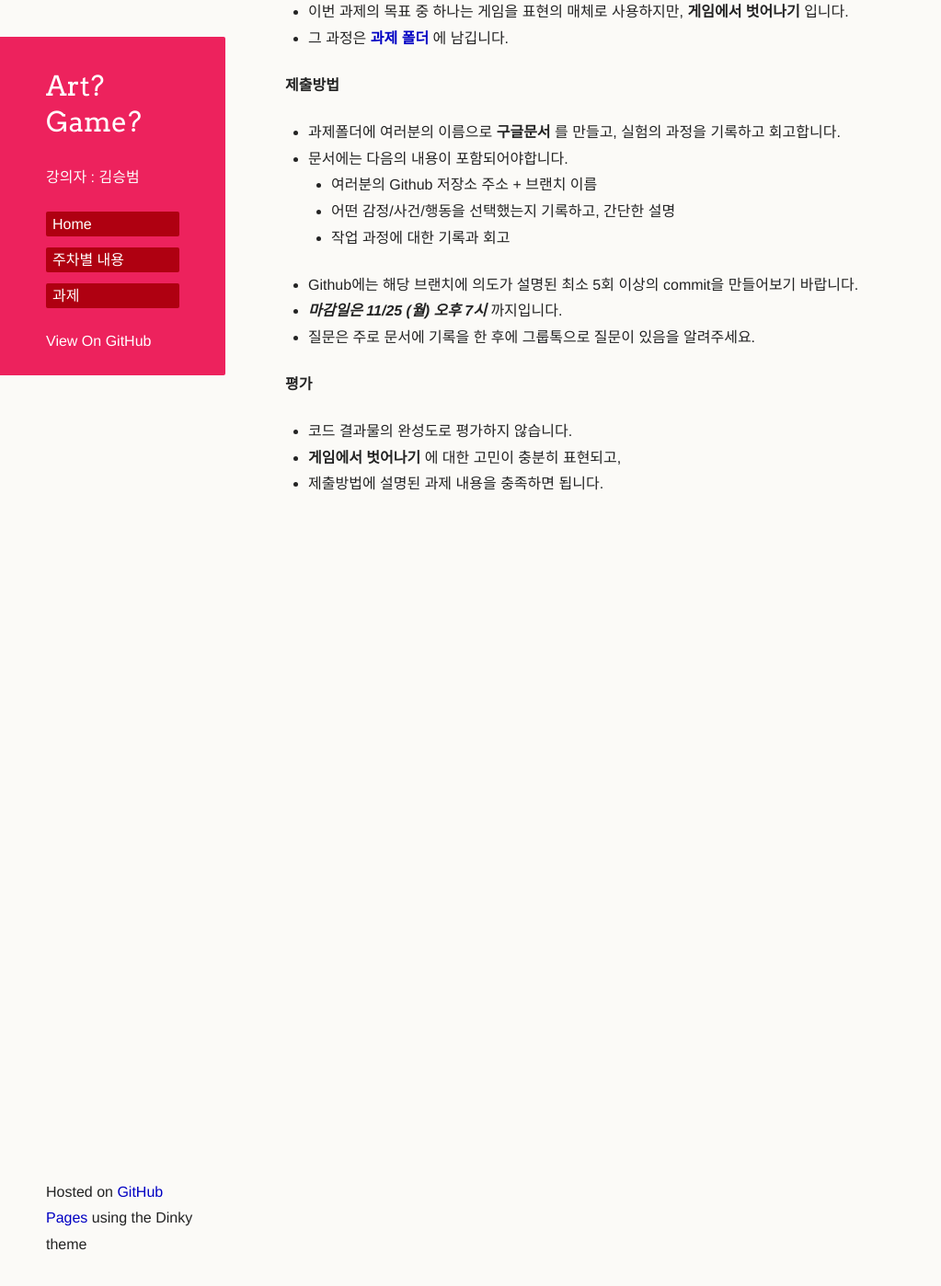
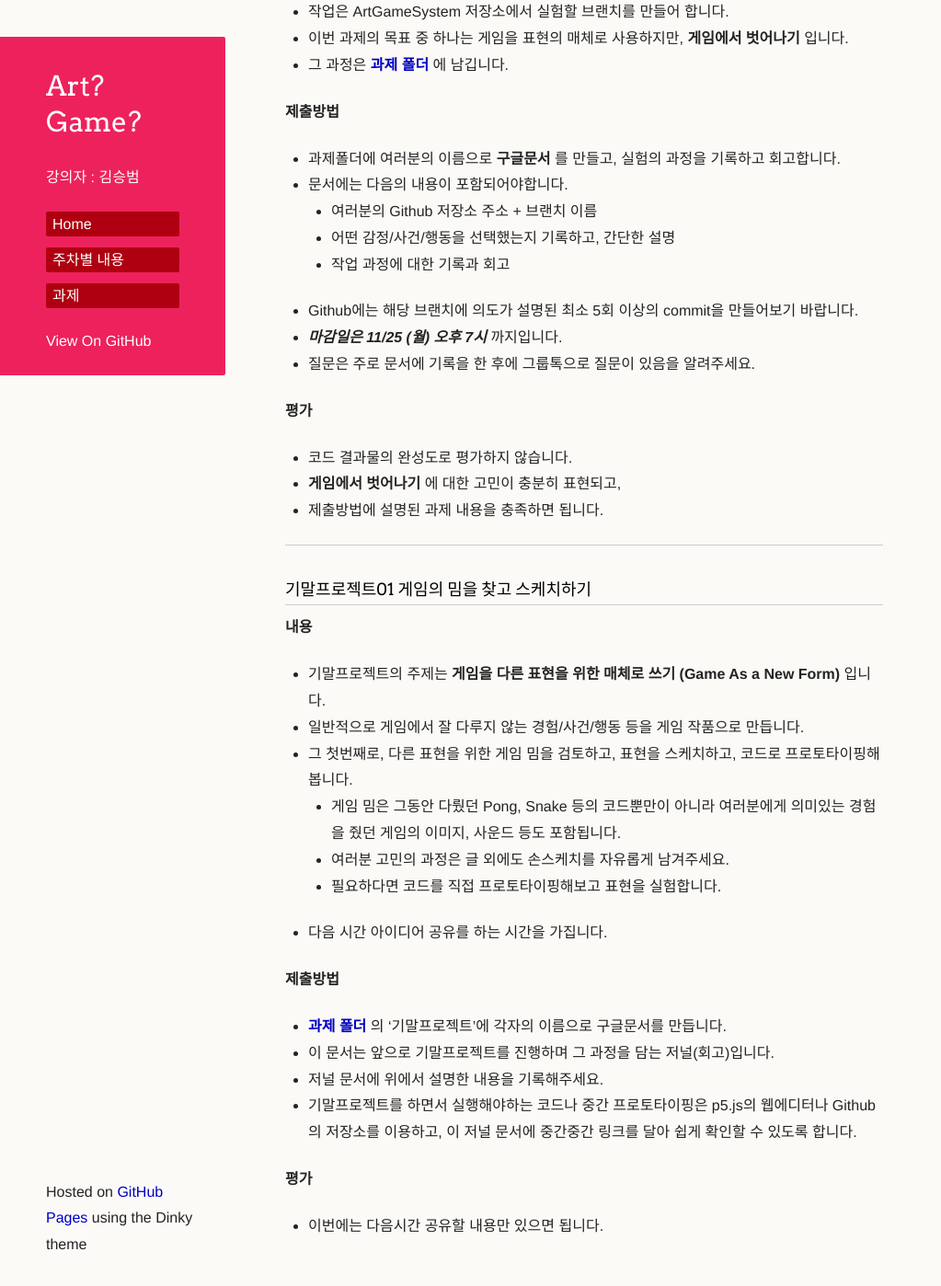
Before and after one commit to picxenk/SIA2019ArtGame, a Jekyll site: the page built from homework.md, in a window 1280 px wide and 1400 px high, scrolled down 7139 px. Shown: the whole window at 92% size, without its empty margins (0-1023 px from the left). Built offline with Jekyll 4.4.1, drawn with Linux system fonts in a browser that asks for light colours; our own code applies the rules of GitHub Pages for plain Markdown files; a script that is not in the unit is left out; the repository's description, which GitHub fills in, is left out; some of the changed text lies outside the part shown.

Commit message:
Update homework.md

```diff
--- a/homework.md
+++ b/homework.md
@@ -193,3 +193,24 @@
  * 코드 결과물의 완성도로 평가하지 않습니다.
  * **게임에서 벗어나기** 에 대한 고민이 충분히 표현되고,
  * 제출방법에 설명된 과제 내용을 충족하면 됩니다.
+
+-----
+
+### 기말프로젝트01 게임의 밈을 찾고 스케치하기
+**내용**
+ * 기말프로젝트의 주제는 **게임을 다른 표현을 위한 매체로 쓰기 (Game As a New Form)** 입니다.
+ * 일반적으로 게임에서 잘 다루지 않는 경험/사건/행동 등을 게임 작품으로 만듭니다.
+ * 그 첫번째로, 다른 표현을 위한 게임 밈을 검토하고, 표현을 스케치하고, 코드로 프로토타이핑해봅니다.
+   * 게임 밈은 그동안 다뤘던 Pong, Snake 등의 코드뿐만이 아니라 여러분에게 의미있는 경험을 줬던 게임의 이미지, 사운드 등도 포함됩니다.
+   * 여러분 고민의 과정은 글 외에도 손스케치를 자유롭게 남겨주세요.
+   * 필요하다면 코드를 직접 프로토타이핑해보고 표현을 실험합니다.
+ * 다음 시간 아이디어 공유를 하는 시간을 가집니다.
+
+**제출방법**
+ * **[과제 폴더](https://drive.google.com/drive/folders/1mpnglmL9HTCzJWQABKuO6EpvBTRtCqk2)** 의 '기말프로젝트'에 각자의 이름으로 구글문서를 만듭니다.
+ * 이 문서는 앞으로 기말프로젝트를 진행하며 그 과정을 담는 저널(회고)입니다.
+ * 저널 문서에 위에서 설명한 내용을 기록해주세요.
+ * 기말프로젝트를 하면서 실행해야하는 코드나 중간 프로토타이핑은 p5.js의 웹에디터나 Github의 저장소를 이용하고, 이 저널 문서에 중간중간 링크를 달아 쉽게 확인할 수 있도록 합니다.
+
+**평가**
+ * 이번에는 다음시간 공유할 내용만 있으면 됩니다.
```
